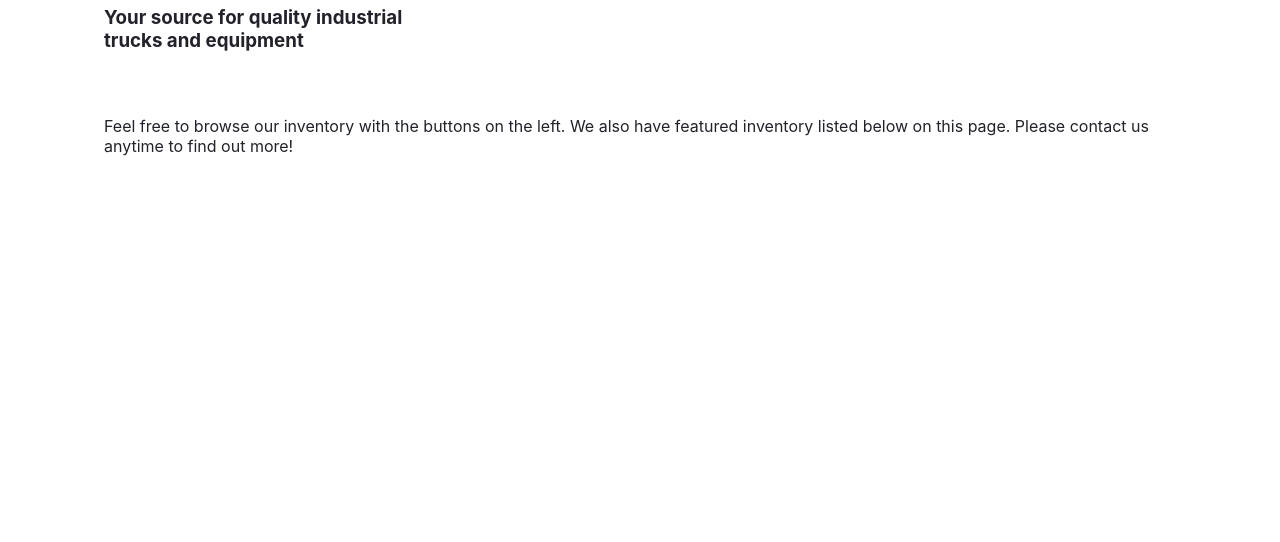
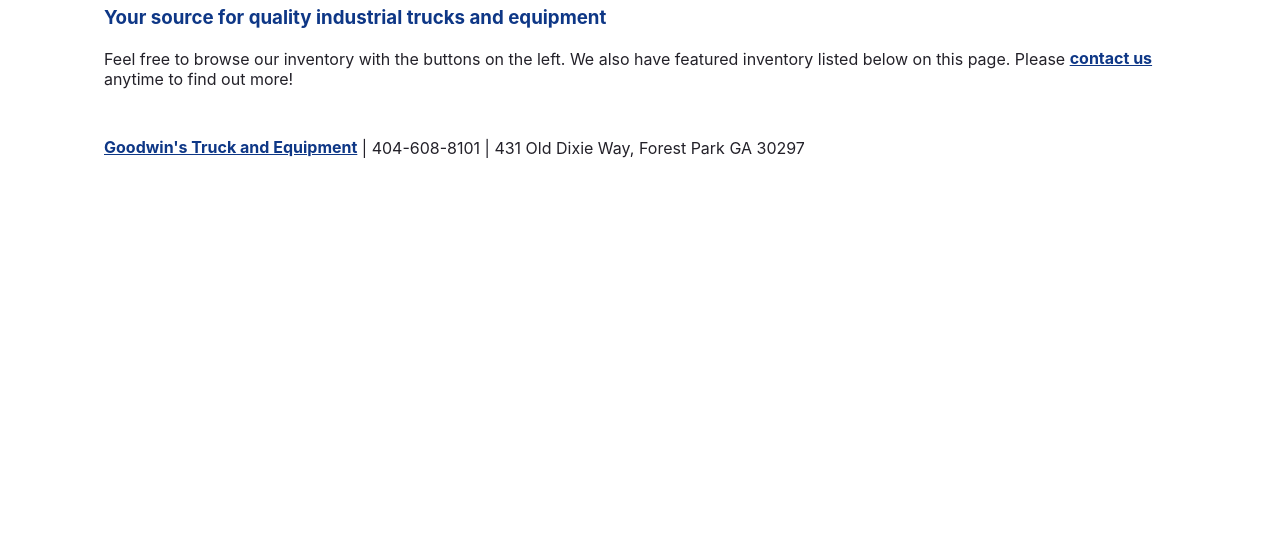
Before and after one commit to hagoodwi92/gatsby-goodwin-truck, a Gatsby site: page / in a window 1280 px wide. Shown: the part 258-800 px from the top of the page. Built offline with nearby package versions, Linux system fonts and the light colour scheme; Gatsby itself is replaced by a stand-in of ours.

Commit message:
add styling

```diff
--- a/gatsby-config.js
+++ b/gatsby-config.js
@@ -2,5 +2,6 @@ module.exports = {
   siteMetadata: {
     title: "goodwinTruck",
   },
-  plugins: [],
+  plugins: [
+  ],
 };
--- a/src/pages/contact.js
+++ b/src/pages/contact.js
@@ -1,5 +1,6 @@
 import * as React from 'react';
 import { Row, Col, Card, Form, ListGroup, Button } from 'react-bootstrap/';
+import { Link } from "gatsby"
 
 const BoxTest = () => {
   return (
@@ -44,7 +45,7 @@ const Contact = () => {
       <p>Please contact us if you have questions about any of our
       products.  Please fill out the form below or contact us by
       telephone, fax, mail, or by e-mail.  Thank you for your
-comments.</p>
+comments.<Link to='/'>Home</Link></p>
       <FormTest />
     </main>
   )
--- a/src/pages/index.js
+++ b/src/pages/index.js
@@ -1,83 +1,112 @@
-import * as React from "react"
-import logo from "./goodwin-logo.jpg"
-import {Link} from 'react-bootstrap'
+import * as React from "react";
+import logo from "./goodwin-logo.jpg";
+import { Link } from "gatsby";
+import "./global.css";
 
-const IndexPage = () => {
+const Header = () => {
   return (
-    <main style={pageStyles}>
+    <div>
       <title>Home Page</title>
-      <img src={logo} alt='logo'></img>
+      <img style={logoSize} src={logo} alt="logo"></img>
       <h1>Goodwin's Truck and Equipment</h1>
-      <h3 style={headingStyles}>
-      Your source for quality industrial trucks and equipment
+      <h3 style={headingAccentStyles}>
+        Your source for quality industrial trucks and equipment
         <br />
       </h3>
-      <p style={paragraphStyles}>
-        Feel free to browse our inventory with the buttons on the left.
-        We also have featured inventory listed below on this page.
-        Please contact us anytime to find out more!
-      </p>
-    </main>
-  )
+    </div>
+  );
+};
+
+export default function IndexPage() {
+  return (
+      <div style={pageStyles}>
+        <Header />
+        <p style={paragraphStyles}>
+          Feel free to browse our inventory with the buttons on the left. We
+          also have featured inventory listed below on this page. Please{" "}
+          <Link style={linkStyle} to="/contact">
+            contact us
+          </Link>{" "}
+          anytime to find out more!
+        </p>
+          <Footer />
+      </div>
+  );
 }
 
-export default IndexPage;
-
+const Footer = () => {
+  return (
+    <div style={paragraphStyles}>
+      <Link style={linkStyle} to="/">
+        Goodwin's Truck and Equipment
+      </Link>{" "}
+      | 404-608-8101 | 431 Old Dixie Way, Forest Park GA 30297
+    </div>
+  );
+};
 
 // styles
+const space = {
+  width: 400,
+  height: "auto",
+};
+const logoSize = {
+  maxWidth: "100%",
+  height: "auto",
+};
 const pageStyles = {
   color: "#232129",
   padding: "96px",
   fontFamily: "-apple-system, Roboto, sans-serif, serif",
-}
+};
 const headingStyles = {
   marginTop: 0,
   marginBottom: 64,
   maxWidth: 320,
-}
+};
 const headingAccentStyles = {
-  color: "#663399",
-}
+  color: "#0e3786",
+};
 const paragraphStyles = {
   marginBottom: 48,
-}
+};
 const codeStyles = {
   color: "#8A6534",
   padding: 4,
   backgroundColor: "#FFF4DB",
   fontSize: "1.25rem",
   borderRadius: 4,
-}
+};
 const listStyles = {
   marginBottom: 96,
   paddingLeft: 0,
-}
+};
 const listItemStyles = {
   fontWeight: "300",
   fontSize: "24px",
   maxWidth: "560px",
-}
+};
 
 const linkStyle = {
-  color: "#8954A8",
+  color: "#0e3786",
   fontWeight: "bold",
   fontSize: "16px",
   verticalAlign: "5%",
-}
+};
 
 const docLinkStyle = {
   ...linkStyle,
   listStyleType: "none",
   marginBottom: 24,
-}
+};
 
 const descriptionStyle = {
   color: "#232129",
   fontSize: "14px",
-}
+};
 
 const docLink = {
   text: "Documentation",
   url: "https://www.gatsbyjs.com/docs/",
   color: "#8954A8",
-}
+};
```
Also changed, not shown: src/pages/global.css (added).
